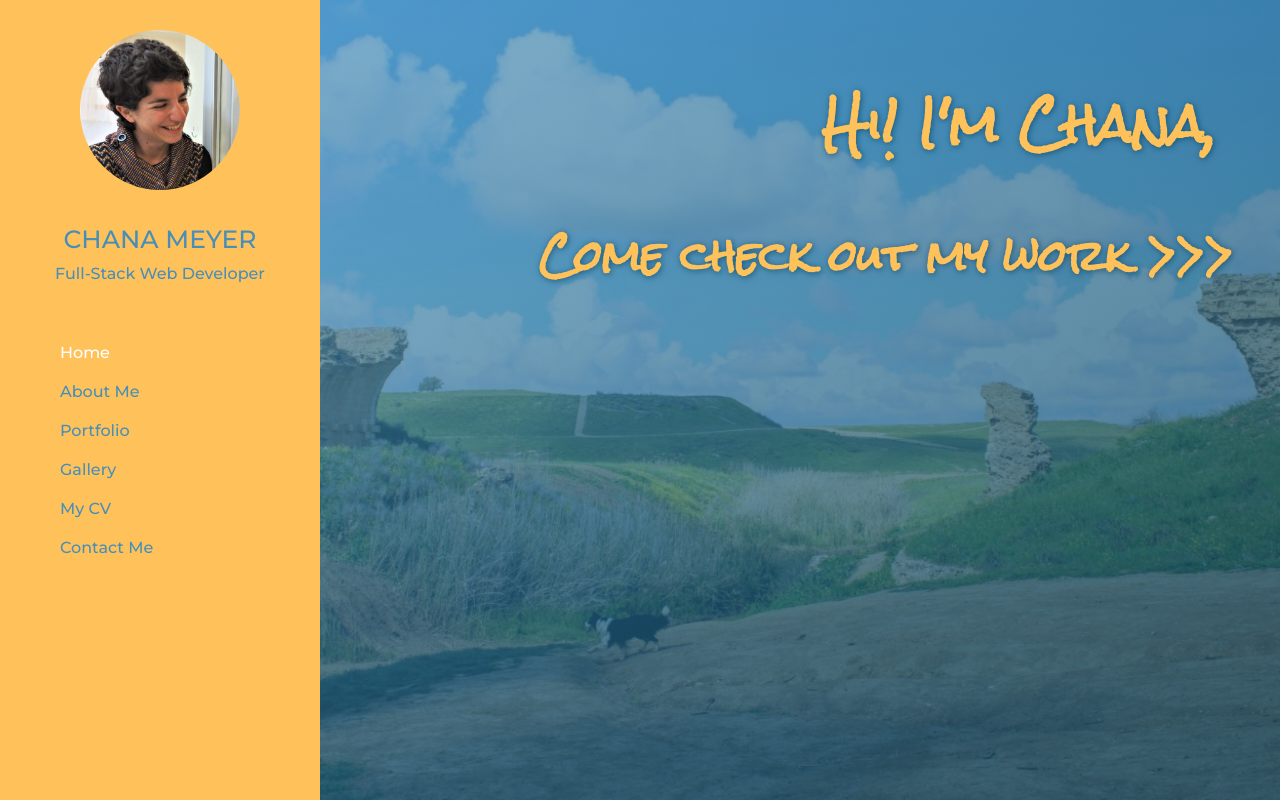
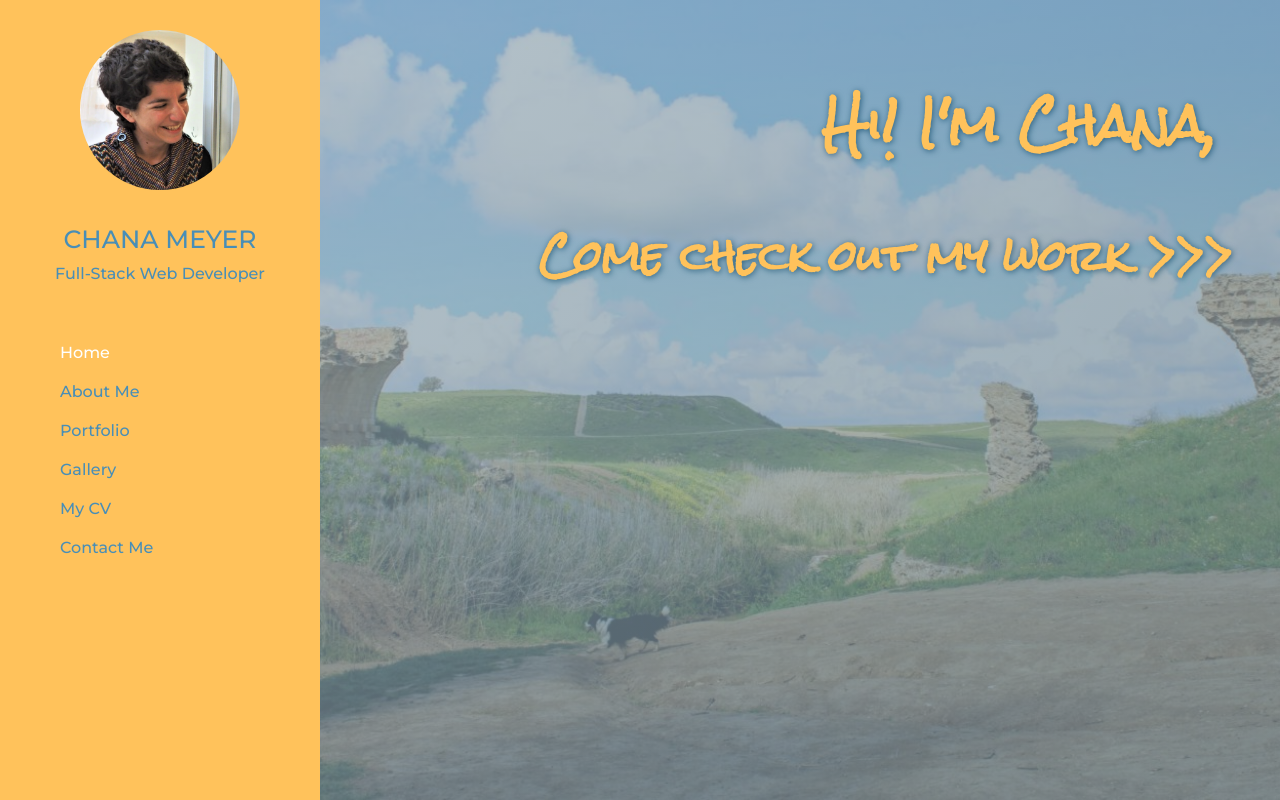
Before and after one commit to chana987/portfolio, a React (Create React App) app: page / in a window 1280 px wide. Built offline with nearby package versions, Linux system fonts and the light colour scheme.

Commit message:
changed description

```diff
--- a/public/index.html
+++ b/public/index.html
@@ -5,9 +5,10 @@
     <link rel="icon" href="%PUBLIC_URL%/favicon.ico" />
     <meta name="viewport" content="width=device-width, initial-scale=1" />
     <meta name="theme-color" content="#000000" />
+    <meta name="author" content="Chana Meyer" />
     <meta
       name="description"
-      content="Web site created using create-react-app"
+      content="%PUBLIC_URL%/portfolio.png"
     />
     <link href="https://fonts.googleapis.com/css?family=Montserrat:500|Rock+Salt&display=swap" rel="stylesheet">
     <link rel="apple-touch-icon" href="%PUBLIC_URL%/logo192.png" />
--- a/src/styles/_home.scss
+++ b/src/styles/_home.scss
@@ -1,5 +1,5 @@
 .home {
-    background-image: linear-gradient(to bottom right, $color-secondary-clear, $color-tertiary-clear),
+    background-image: linear-gradient(to bottom right, rgba(149, 168, 179, 0.7), rgba(106, 132, 148, 0.7)),
       url('../assets/pura.jpg');
     text-align: right;
 }
```
Also changed, not shown: public/portfolio.png (added).
